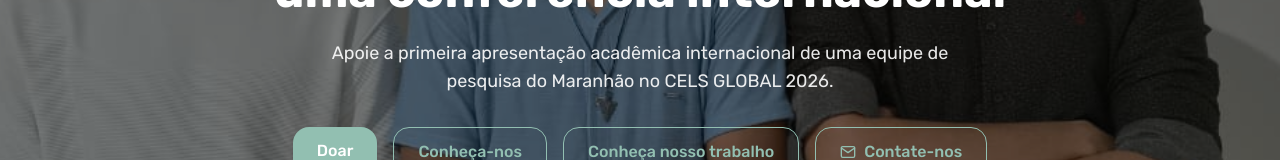
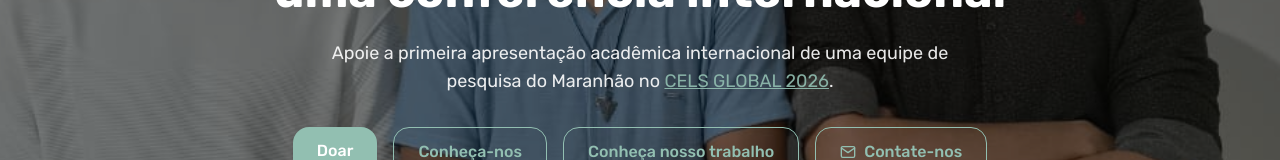
Before and after one commit to goncalvesAugusto7/CampaignFundingWebsite, a React (Vite) app in the folder CampaignFundingWebsite/: page / in a window 1280 px wide. Shown: the part 376-536 px from the top of the page. Built offline with nearby package versions, Linux system fonts and the light colour scheme.

Commit message:
correção de link no `Hero.jsx` no link para section sobre a conferência

```diff
--- a/CampaignFundingWebsite/src/components/Hero.jsx
+++ b/CampaignFundingWebsite/src/components/Hero.jsx
@@ -58,14 +58,12 @@ export default function Hero() {
               <p className="mt-6 text-base sm:text-lg opacity-90 max-w-2xl mx-auto">
                 <Trans
                   i18nKey="hero_subtitle"
-                  components={{
-                    link: (
-                      <a
-                        href="#conference"
-                        className="text-primary underline hover:opacity-80 transition"
-                      />
-                    ),
-                  }}
+                  components={[
+                    <a
+                      href="#conference"
+                      className="text-primary underline hover:opacity-80 transition"
+                    />,
+                  ]}
                 />
               </p>
 
```
